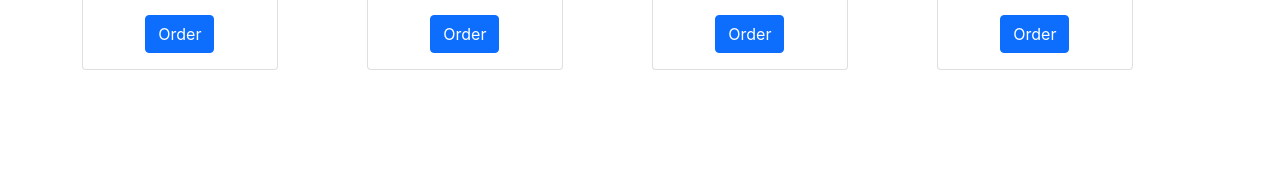
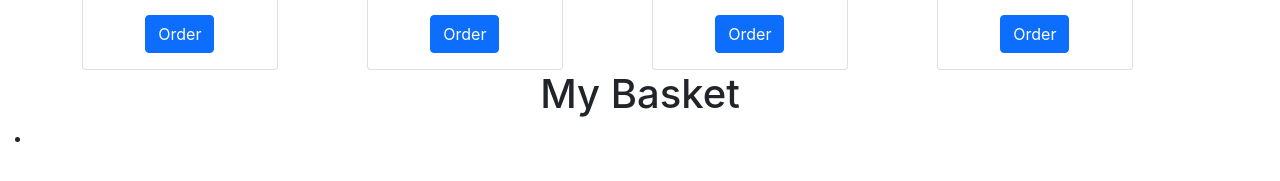
Before and after one commit to matthewtmurray/chop-ui, a React (Create React App) app: page / in a window 1280 px wide. Shown: the part 365-546 px from the top of the page. Built offline with nearby package versions, Linux system fonts and the light colour scheme.

Commit message:
more basket updates

```diff
--- a/src/App.tsx
+++ b/src/App.tsx
@@ -2,10 +2,11 @@ import React from 'react';
 import './App.css';
 import ProductCard from './components/ProductCard';
 import { useState } from 'react';
+import Basket from './components/Basket';
 
 function App() {
 
-  const [order, setOrder] = useState<string[]>([]);
+  const [order, setOrder] = useState<string[]>(['']);
 
   const AddToBasket = (item : string)=>{
     console.log(item + ' added');
@@ -30,6 +31,7 @@ function App() {
          </div>
          </div>
       </div>
+      <Basket items={order}/>
     </div>
   );
 }
--- a/src/components/Basket.tsx
+++ b/src/components/Basket.tsx
@@ -1,6 +1,14 @@
 function Basket(props :any) {
     return (
-        <div></div>
+        <div>
+            <h1> My Basket </h1>
+            <ul>
+            {props.items.map((i:string)=>{
+                return <li>{i}</li>
+            })}
+            </ul>
+
+        </div>
     );
   }
 
```
